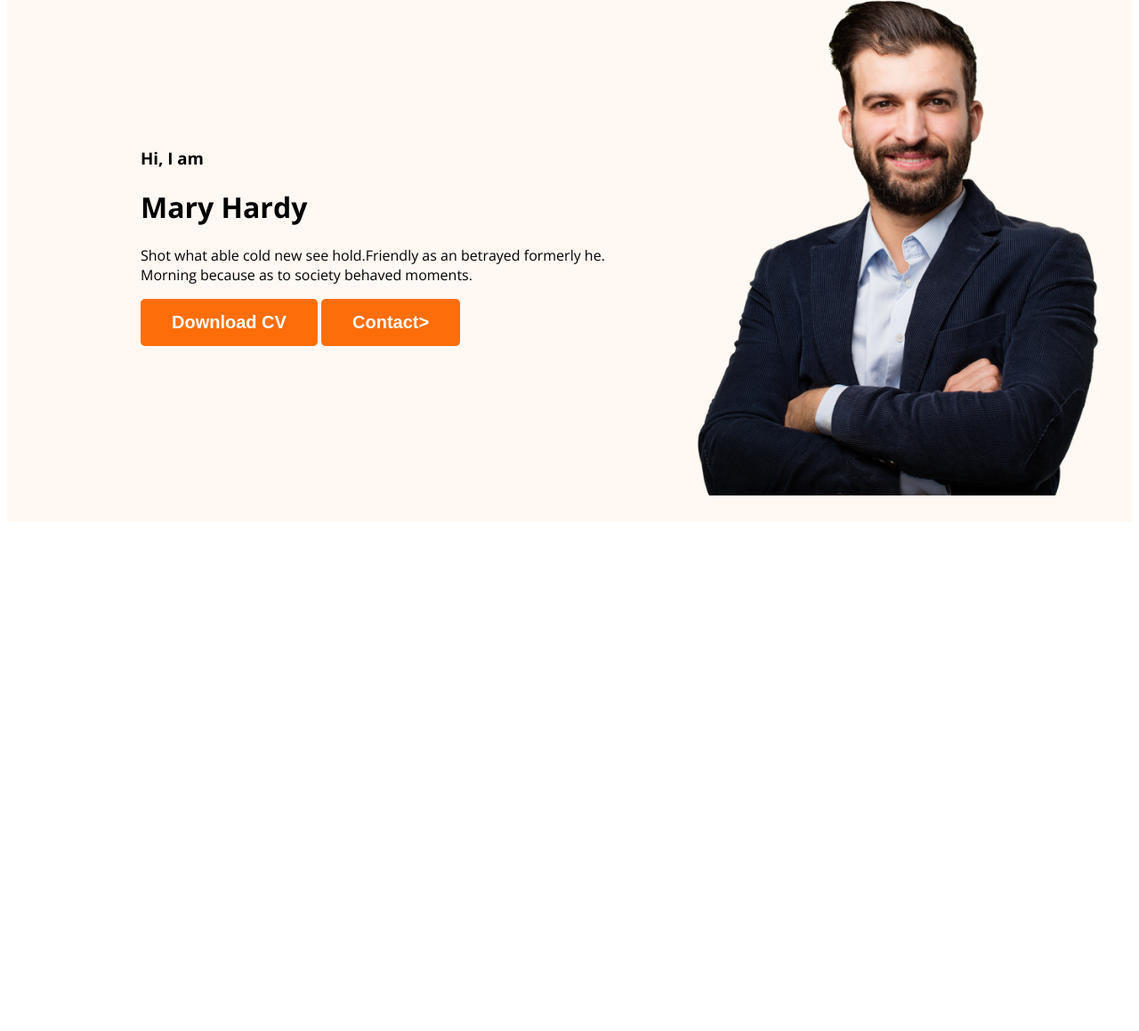
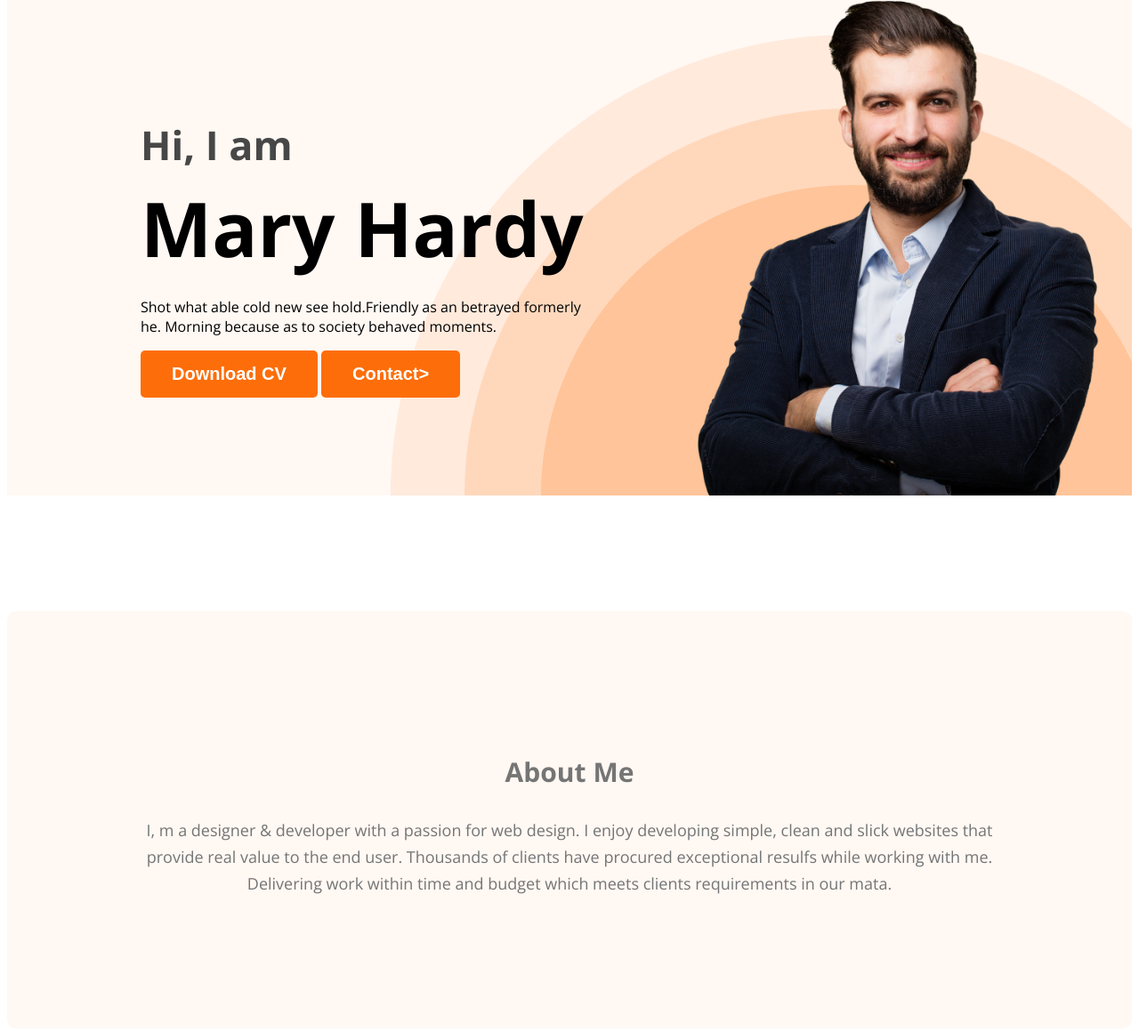
Before and after one commit to Rabbi1089/web-devloper, a plain HTML site: page index.html in a window 1280 px wide. Shown: the part 211-1370 px from the top of the page at 89% size. Before the commit the page ends 806 px from the top, so only its background shows below. Drawn offline with nearby package versions, Linux system fonts and the light colour scheme.

Commit message:
class four

```diff
--- a/index.html
+++ b/index.html
@@ -26,14 +26,19 @@
             <div class="banner-content">
                 <h3 class="banner-gretting">Hi, I  am</h3>
                 <h1 class="banner-title">Mary Hardy</h1>
-                <p>Shot what able cold new see hold.Friendly as an betrayed formerly he. Morning because as to society behaved moments.</p>
+                <p class="banner-discription">Shot what able cold new see hold.Friendly as an betrayed formerly he. Morning because as to society behaved moments.</p>
                 <button class="btn-primary">Download CV</button>
                 <button class="btn-primary">Contact></button>
             </div>
             <img class="profile-pic"  src="images/hardy.png" alt="">
         </div>
     </header>
-    <main></main>
+    <main>
+        <section class="about">
+        <h3 class="section-title">About Me</h3>
+        <p class="section-description">I, m a designer & developer with a passion for web design. I enjoy developing simple, clean and slick websites that provide real value to the end user. Thousands of clients have procured exceptional resulfs while working with me. Delivering work within time and budget which meets clients requirements in our mata.</p>
+    </section>
+    </main>
     <footer></footer>
 </body>
 </html>
--- a/styles/protfoilo.css
+++ b/styles/protfoilo.css
@@ -20,6 +20,14 @@ font-weight: 800;
     color: #FD6E0A;;
 }
 
+.section-title{
+    color: #757575;
+    text-align: center;
+    font-size: 30px;
+    font-weight: 700;
+
+}
+
 .btn-primary{
 border-radius: 5px;
 background: #FD6E0A;
@@ -29,6 +37,17 @@ font-size: 20px;
 font-weight: 700;
 padding: 15px 35px;
 
+}
+
+
+ .section-description{
+color: #757575;
+text-align: center;
+font-family: Open Sans;
+font-size: 18px;
+font-style: normal;
+font-weight: 400;
+line-height: 30px; /* 166.667% */
 }
 
 nav ul{
@@ -48,15 +67,51 @@ nav a {
 
 .header{
     background-color: #FFF8F3;
+    background-image: url(../images/header_bg.png);
+    background-repeat: no-repeat;
+    background-position: bottom right;
+
 }
 
 .banner{
-    padding: 30px 30px 30px 150px;
+    padding: 30px 30px 0px 150px;
     display: flex;
     align-items: center;
+    justify-content:space-between;
 
 }
 
 .banner .profile-pic {
     width: 500px;
 }
+
+.banner-gretting{
+    color: var(--Dark-02, #474747);
+    font-size: 45px;
+    margin-bottom: 0px;
+
+}
+
+.banner-title{
+    font-size: 85px;
+    font-weight: 700;
+    margin-top: 5px;
+    margin-bottom: 20px;
+
+}
+
+.banner-discription{
+
+
+}
+
+.banner-content{
+    max-width: 500px;
+}
+
+.about{
+    padding: 130px;
+    border-radius: 10px;
+    background: #FFF8F3;
+    margin: 130px 0;
+}
```
